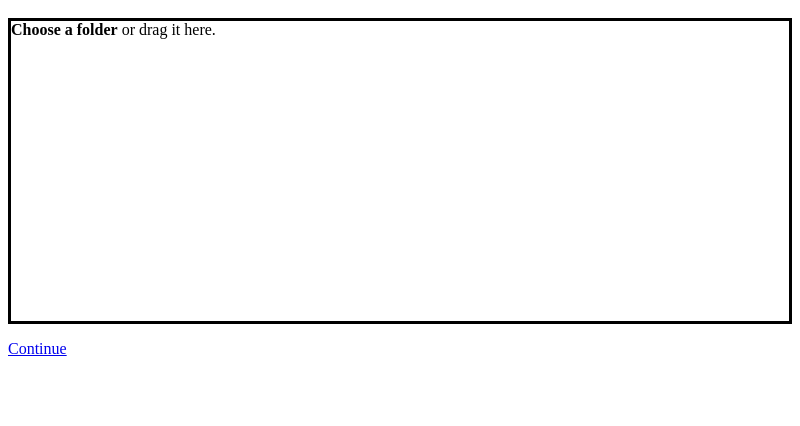
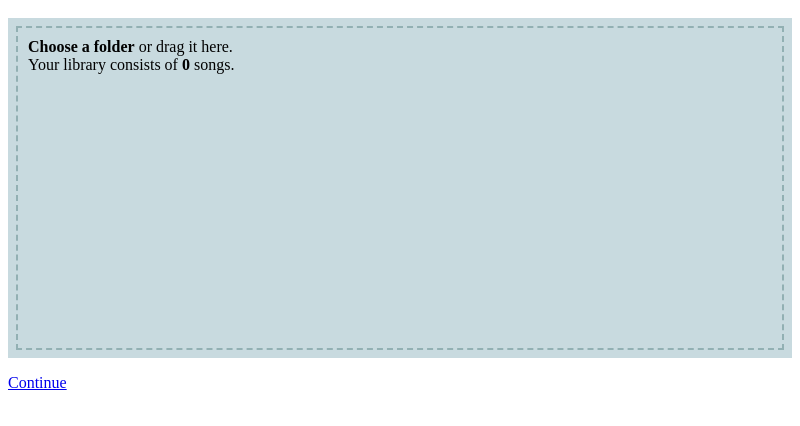
Before and after one commit to hjylewis/toadfish-desktop, an Electron app: page views/library.html in a window 800 px wide. Shown: the part 48-474 px from the top of the page. Drawn offline with Linux system fonts and the light colour scheme; no server answers.

Commit message:
basic styling

```diff
--- a/views/css/library.css
+++ b/views/css/library.css
@@ -1,4 +1,13 @@
 #library-form {
-  border: black solid;
+  background-color: #c8dadf;
   height: 300px;
+  padding: 20px;
+  outline: 2px dashed #92b0b3;
+  outline-offset: -10px;
+  -webkit-transition: outline-offset .15s ease-in-out, background-color .15s linear;
+  transition: outline-offset .15s ease-in-out, background-color .15s linear;
 }
+
+#library-form label {
+  cursor: pointer;
+}
--- a/views/library.html
+++ b/views/library.html
@@ -9,6 +9,7 @@
       <input type="file" id="file" multiple webkitdirectory hidden onchange="library.handleFiles(this.files)"/>
       <label for="file"><strong>Choose a folder</strong><span class="box__dragndrop"> or drag it here</span>.</label>
     </div>
+    Your library consists of <strong id="count">0</strong> songs.
   </form>
   <a href="" id="continue-btn">Continue</a>
 </body>
--- a/views/scripts/library.js
+++ b/views/scripts/library.js
@@ -31,6 +31,11 @@ var library = (function () {
     handleFiles(e.dataTransfer.files);
   });
 
+  var countEl = document.getElementById('count');
+  ipcRenderer.on('libraryCount', (e, count) => {
+    countEl.innerHTML = '';  //reset
+    countEl.appendChild(document.createTextNode(count.toString()));
+  });
 
   function handleFiles(files) {
     var path = files[0].path;
```
Also changed, not shown: lib/ipc.js (+9 -1 lines).
